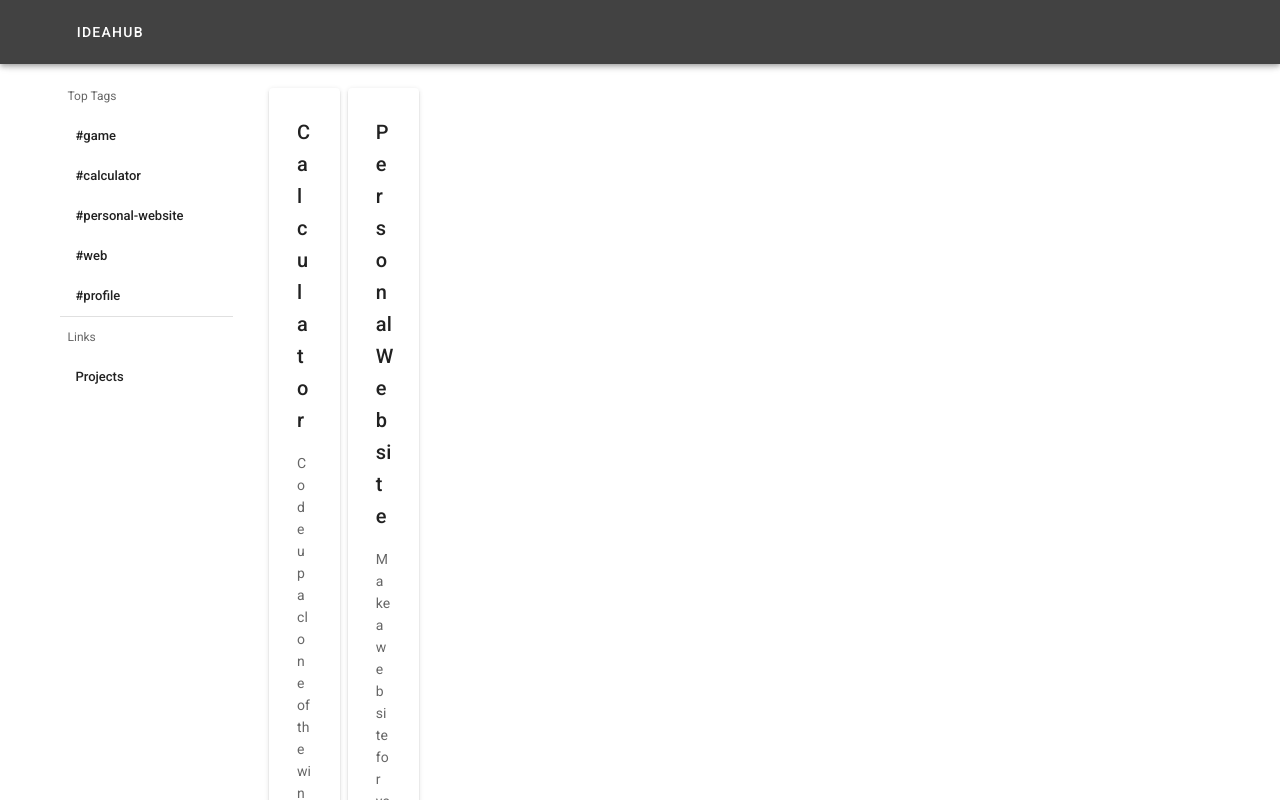
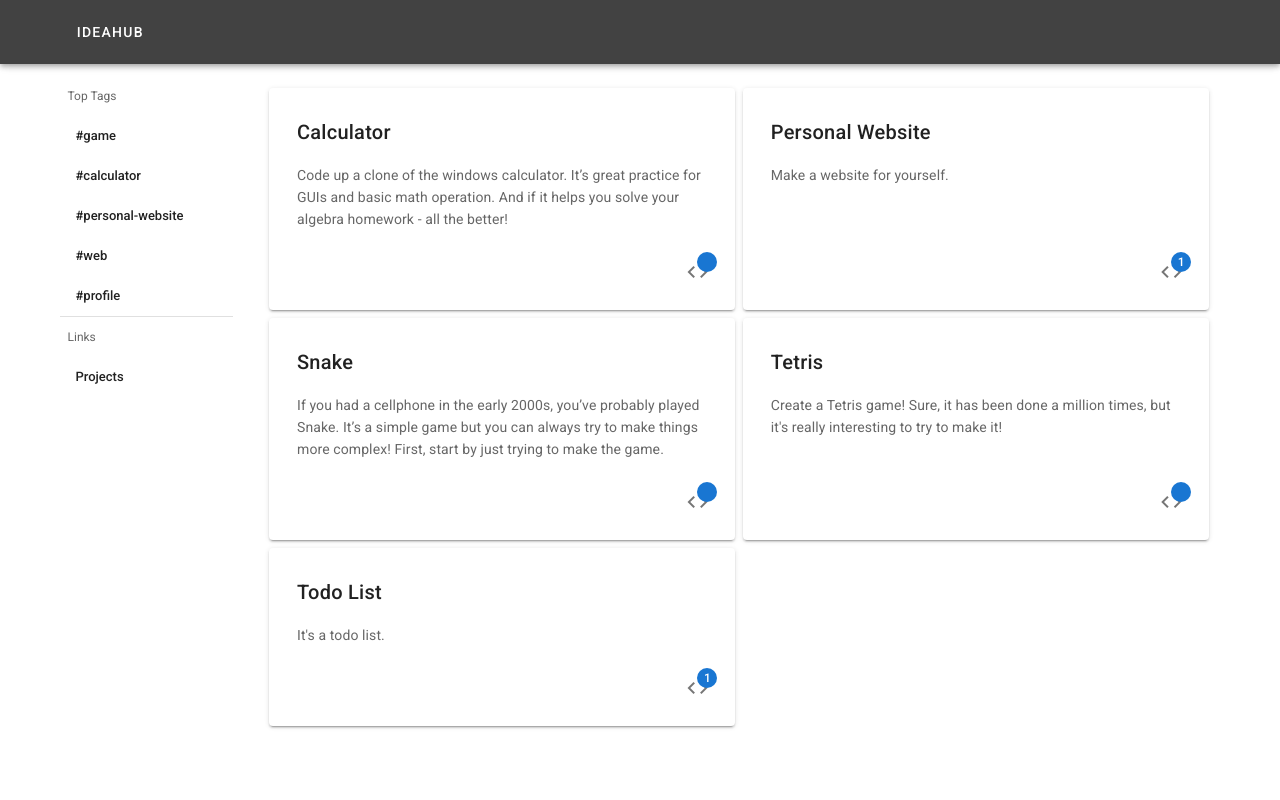
Before and after one commit to MakeContributions/ideahub, a Vue app: page / in a window 1280 px wide. Shown: the top 800 px of the page. Built offline with nearby package versions, Linux system fonts and the light colour scheme.

Commit message:
fix: col for md and lg

```diff
--- a/src/views/Home.vue
+++ b/src/views/Home.vue
@@ -41,7 +41,7 @@
             </v-list>
           </div>
 
-          <div class="col-sm-12 col-md-3 col-lg-2">
+          <div class="col-sm-12 col-md col-lg">
             <v-container fluid>
               <v-row dense>
                 <div
```
